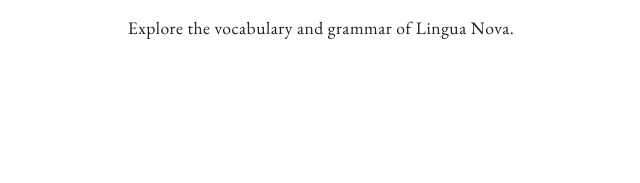
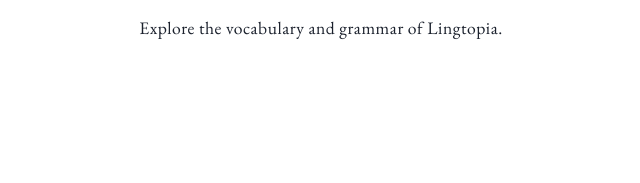
Before and after one commit to lingtopia/lingtopia, a plain HTML site: page pages/language-bank.html in a window 1280 px wide. Shown: the part 236-419 px from the top of the page, 319-959 px from the left. Drawn offline with nearby package versions, Linux system fonts and the light colour scheme; files whose address does not match are found by name.

Commit message:
Update language-bank.html

```diff
--- a/pages/language-bank.html
+++ b/pages/language-bank.html
@@ -3,7 +3,7 @@
 <head>
     <meta charset="UTF-8">
     <meta name="viewport" content="width=device-width, initial-scale=1.0">
-    <title>Language Bank - Lingua Nova</title>
+    <title>Language Bank - Lingtopia</title>
     <link rel="stylesheet" href="https://fonts.googleapis.com/css2?family=EB+Garamond:ital,wght@0,400;0,500;0,600;1,400&family=IBM+Plex+Mono&family=Playfair+Display:wght@400;500;700&display=swap">
     <link rel="stylesheet" href="../assets/css/style.css">
     <link rel="stylesheet" href="../assets/css/responsive.css">
@@ -200,7 +200,7 @@
     <main>
         <section class="page-header container">
             <h1>Language Bank</h1>
-            <p class="lead">Explore the vocabulary and grammar of Lingua Nova.</p>
+            <p class="lead">Explore the vocabulary and grammar of Lingtopia.</p>
         </section>
 
         <section class="container section-padding">
```
